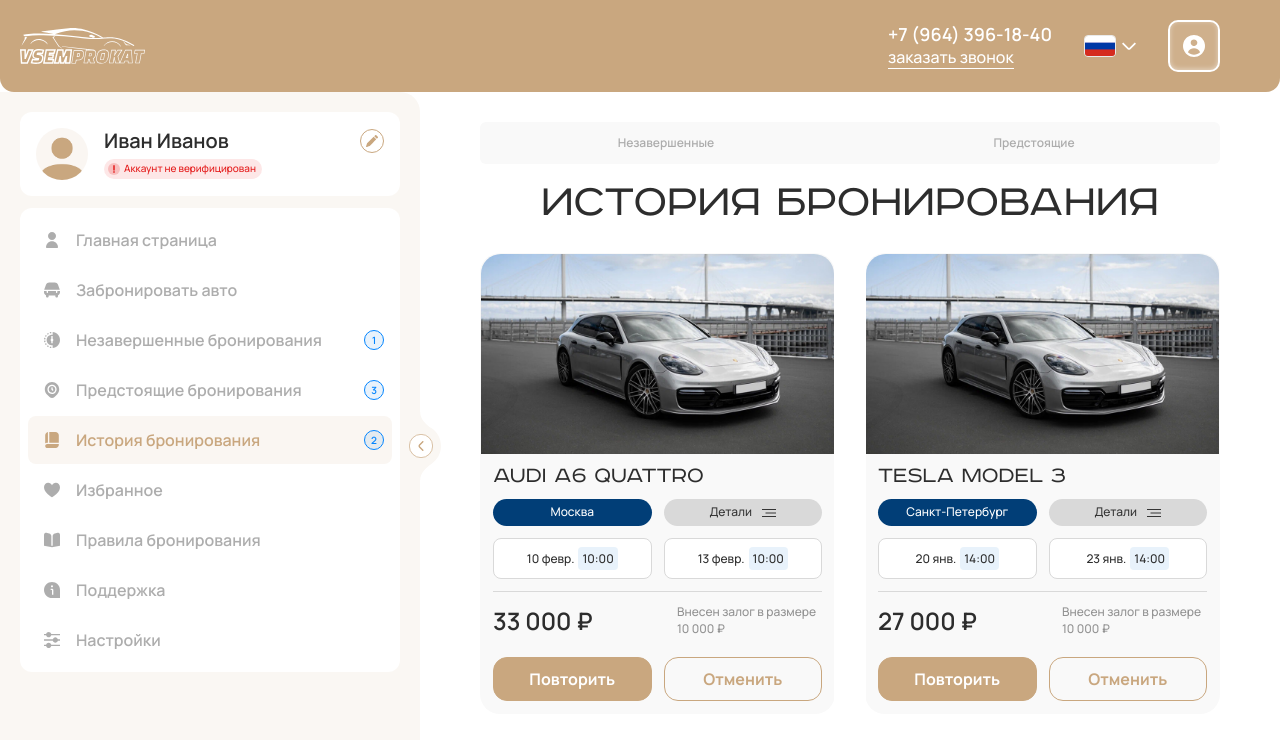
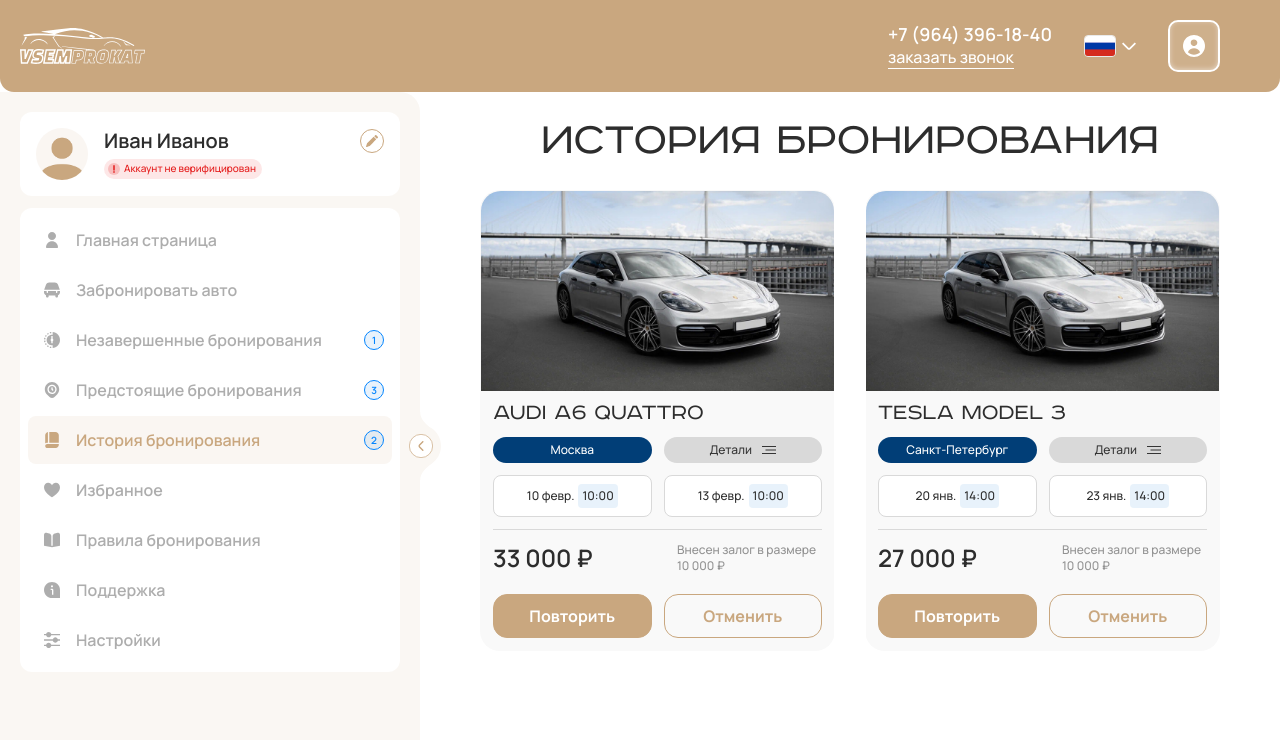
Before and after one commit to slav4x/rent-cars, a Next.js app: page /account/bookings/history in a window 1280 px wide. Shown: the top 740 px of the page. Built offline with nearby package versions, Linux system fonts and the light colour scheme.

Commit message:
fix: AccountBookings toggle on mobile

```diff
--- a/src/views/account/pages/AccountBookingsPage.module.sass
+++ b/src/views/account/pages/AccountBookingsPage.module.sass
@@ -12,7 +12,7 @@
 	background: #F9F9F9
 	padding: 4px
 	border-radius: 6px
-	display: flex
+	display: none
 	flex-wrap: wrap
 	align-items: center
 	gap: 4px
@@ -45,3 +45,7 @@
 @media (max-width: 768px)
 	.grid
 		grid-template-columns: 1fr
+
+@media (max-width: 600px)
+	.toggle
+		display: flex
```
